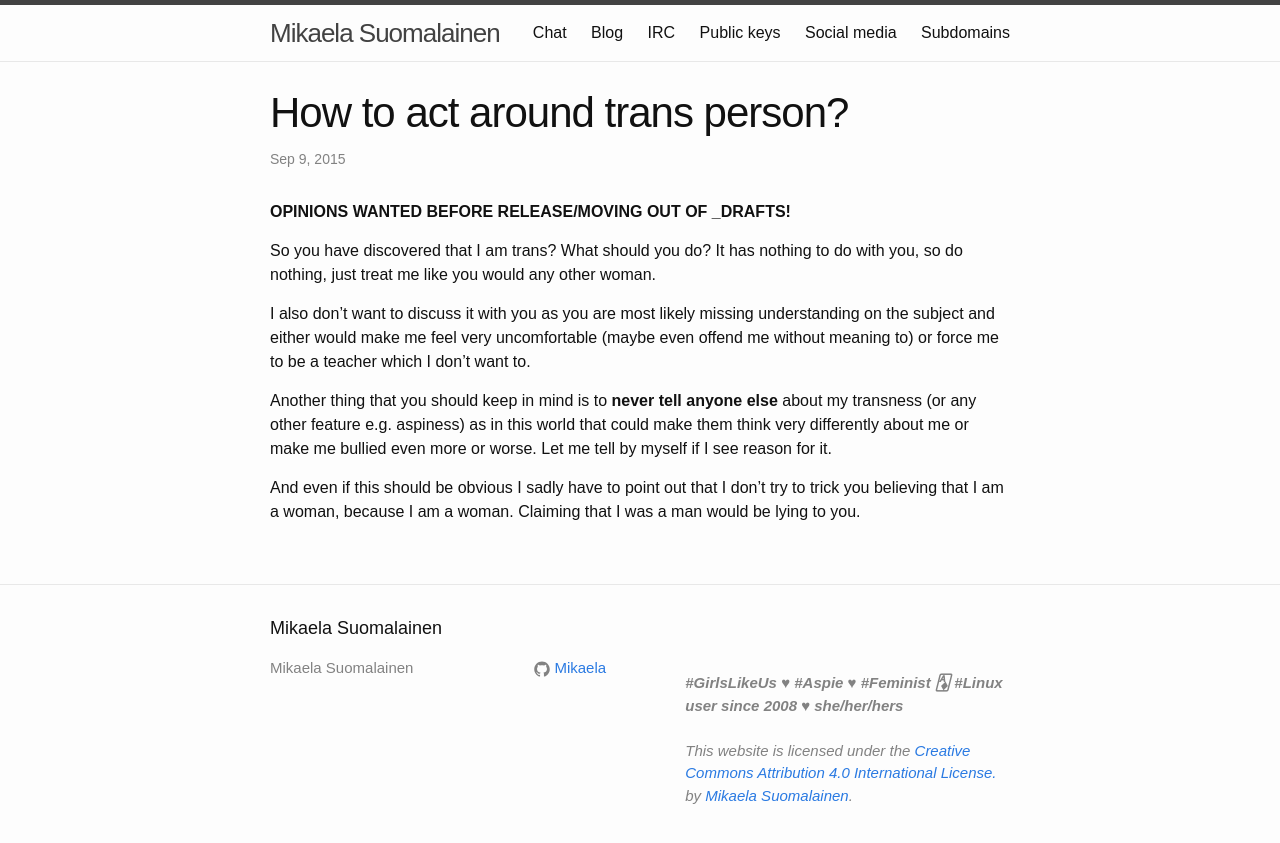
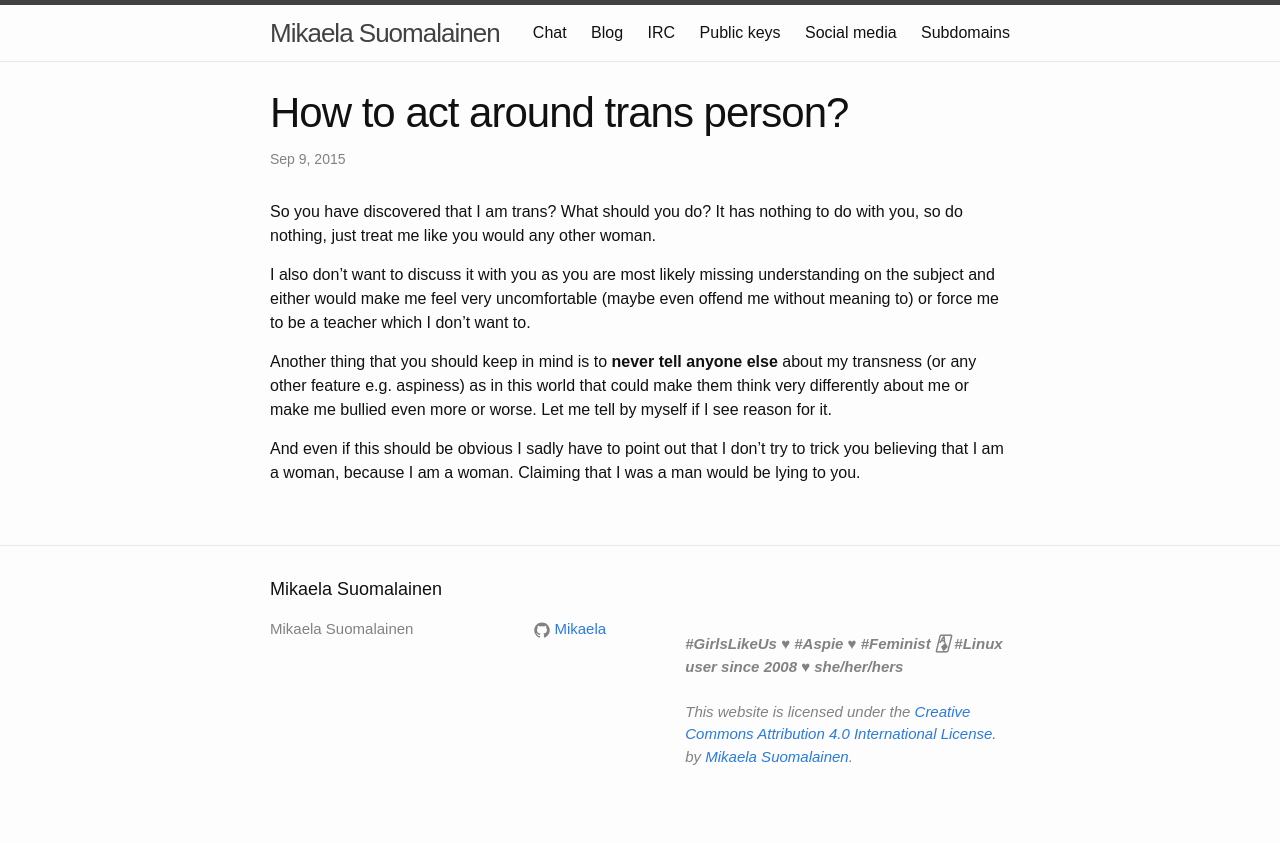
Before and after one commit to Mikaela/mikaela.github.io, a Jekyll site: the page built from _posts/2015-09-09-act-around-trans.md, in a window 1280 px wide. Shown: the top 843 px of the page. Built offline with Jekyll 4.4.1, drawn with Linux system fonts in a browser that asks for light colours; Markdown is read by kramdown in place of the engine named in the settings; comment, search, counter and statistics services are not loaded.

Commit message:
fix d2c88e9a3075d830bd7df83cdc549f648ec67ce8
I forgot I had the _drafts notice

```diff
--- a/_posts/2015-09-09-act-around-trans.md
+++ b/_posts/2015-09-09-act-around-trans.md
@@ -5,8 +5,6 @@ title: "How to act around trans person?"
 category: [english]
 tags: [english, trans]
 ---
-
-**OPINIONS WANTED BEFORE RELEASE/MOVING OUT OF _DRAFTS!**
 
 So you have discovered that I am trans? What should you do? It has nothing
 to do with you, so do nothing, just treat me like you would any other
```
